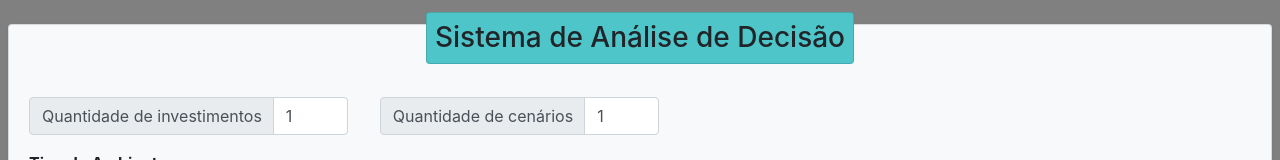
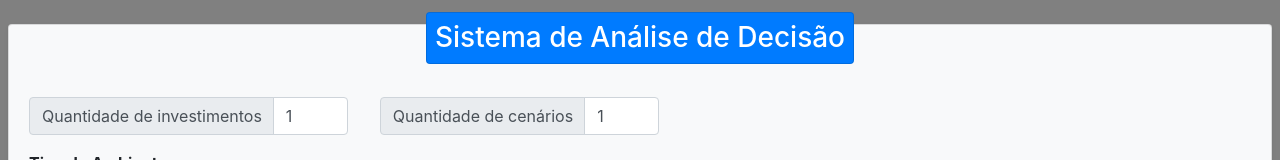
Before and after one commit to LucasDiniz99/sad, a website: page dist/index.html in a window 1280 px wide. Shown: the top 160 px of the page. Drawn offline with nearby package versions, Linux system fonts and the light colour scheme.

Commit message:
Hotifix de correcoes de emergencia e alteracoes relevantes 	- Correcoes nos erros de redimensionamento da tabela. 	- Validacao de tamanhos da tabela implementados. 	- Melhorias no sistema de armazenamento dos formularios. 	- Correcoes visuais. 	- Mudanca do indice inicial dos cenarios e investimentos 	para 1 ao inves de 0 no html, no javascript o indice 	inicial permanece 0 por questoes de performance e 	eficiencia.

```diff
--- a/src/style.scss
+++ b/src/style.scss
@@ -91,7 +91,6 @@ table {
     display: flex;
     align-items: center;
     flex-grow: 0;
-    background-color: #4ec5c9;
     margin: 0 auto;
     top: -1.25rem;
     padding: 0.5rem !important;
```
Also changed, not shown: dist/app.js, dist/index.html, dist/style.css, 1 other file.
